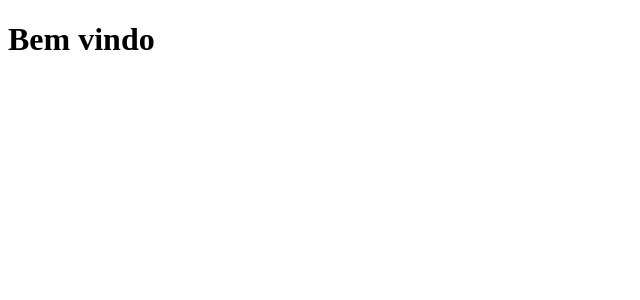
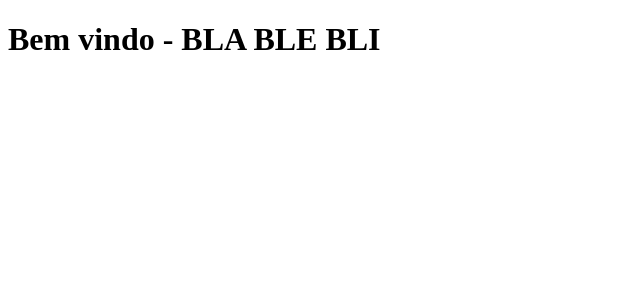
Before and after one commit to rafael-zanchet/clone-tabnews, a Next.js app: page / in a window 1280 px wide. Shown: the top 300 px of the page, without its empty margins (0-640 px from the left). Built offline with nearby package versions, Linux system fonts and the light colour scheme.

Commit message:
Testando Vercel

```diff
--- a/pages/index.js
+++ b/pages/index.js
@@ -1,5 +1,5 @@
 function Home(){
-    return <h1>Bem vindo</h1>
+    return <h1>Bem vindo - BLA BLE BLI</h1>
 }
 
 export default Home;
```
